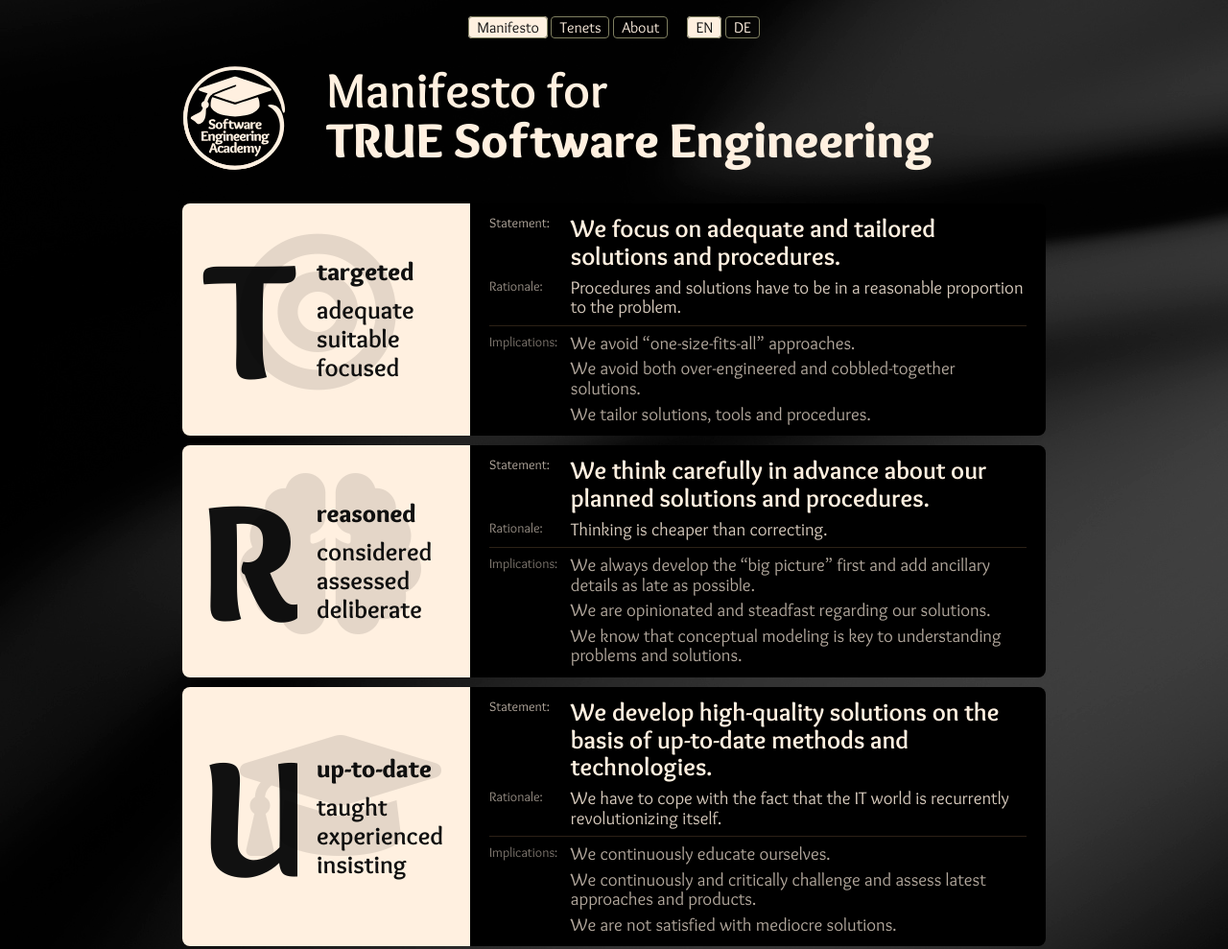
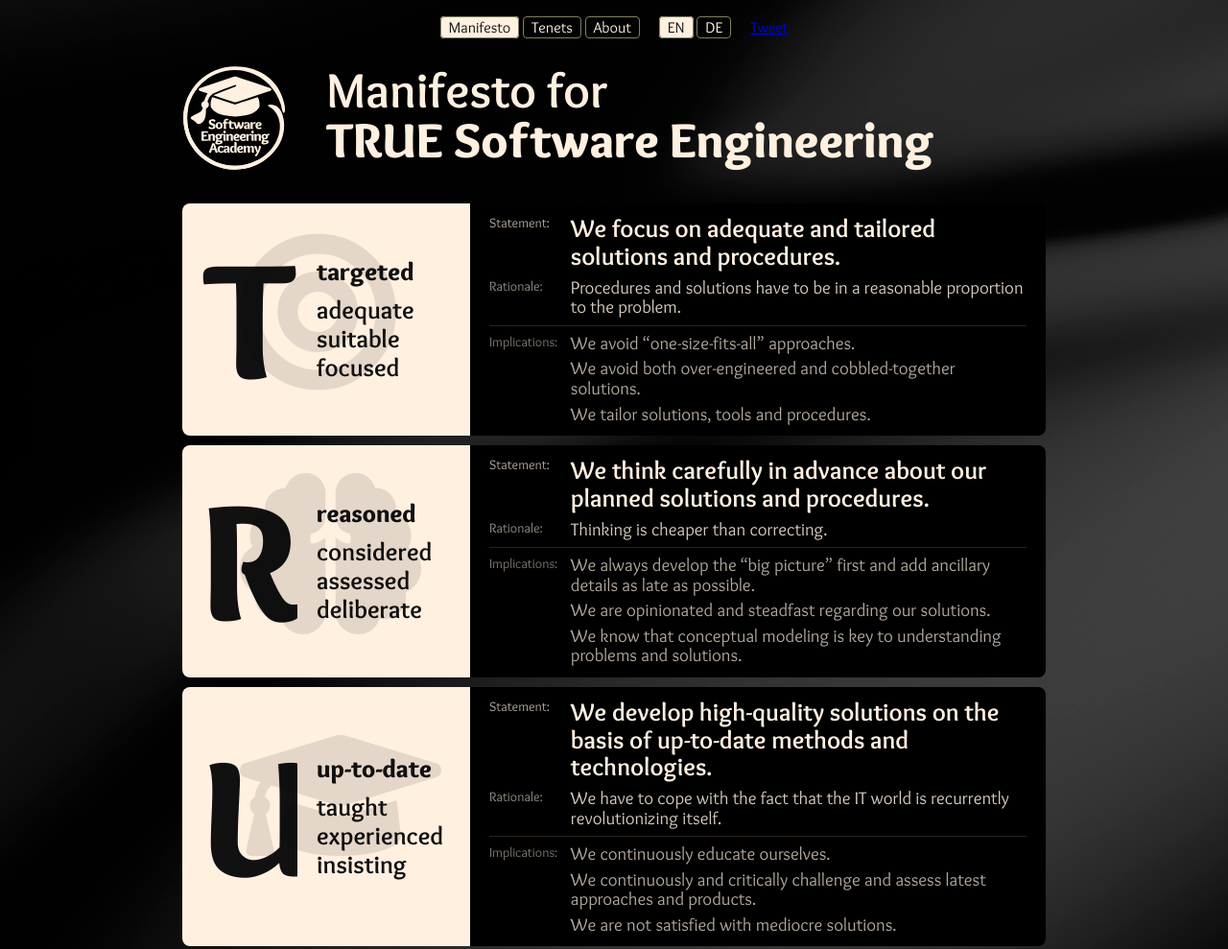
Before and after one commit to rse/true-manifesto, a website: page index.html in a window 1280 px wide. Shown: the top 989 px of the page at 96% size. Drawn offline with Linux system fonts and the light colour scheme.

Commit message:
add twitter button

```diff
--- a/index.css
+++ b/index.css
@@ -75,6 +75,10 @@ body {
 .content .header .langs a.icon-lang.active {
     background-color: #fff0e0;
     color: #111111;
+}
+
+.content .header .social {
+    margin-left: 20px;
 }
 
 .content .title {
--- a/index.html
+++ b/index.html
@@ -27,6 +27,18 @@
                 <div class="langs">
                     <a href="#en" class="icon-lang icon-lang-en active">EN</a>
                     <a href="#de" class="icon-lang icon-lang-de">DE</a>
+                </div>
+                <div class="social">
+                    <a class="twitter-share-button" href="https://twitter.com/share"
+                        data-url="http://true-manifesto.org"
+                        data-text="Check out the eternal attitudes of good software developers in @engelschall's Software Engineering Academy Manifesto for TRUE Software Engineering!"
+                        data-hashtags="SEA TRUE"
+                        data-related="engelschall"
+                        data-size="small"
+                    >Tweet</a>
+                    <script>
+                        !function(d,s,id){var js,fjs=d.getElementsByTagName(s)[0],p=/^http:/.test(d.location)?'http':'https';if(!d.getElementById(id)){js=d.createElement(s);js.id=id;js.src=p+'://platform.twitter.com/widgets.js';fjs.parentNode.insertBefore(js,fjs);}}(document, 'script', 'twitter-wjs');
+                    </script>
                 </div>
             </div>
             <div class="page page-manifesto active">
```
